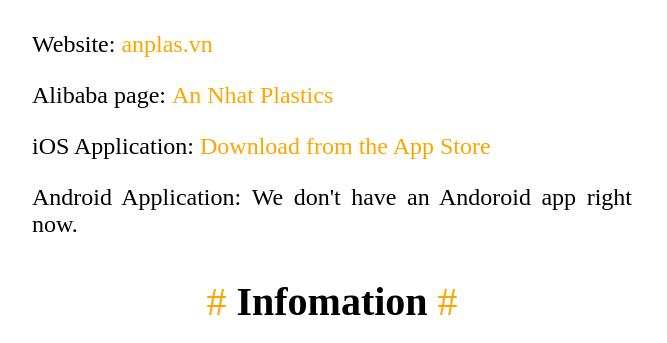
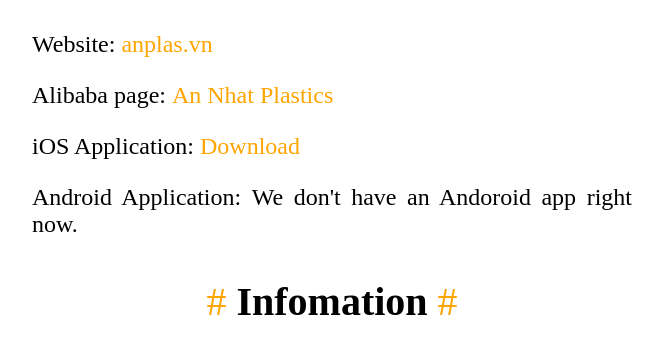
Before and after one commit to anpco/anpco.github.io, a plain HTML site: page index.html in a window 1280 px wide. Shown: the part 1200-1543 px from the top of the page, without its empty margins (308-975 px from the left). Drawn offline with Linux system fonts and the light colour scheme.

Commit message:
Update index.html

```diff
--- a/index.html
+++ b/index.html
@@ -25,7 +25,7 @@
 		<p style="font-size: 24px; color: black; text-align: justify;"><b style="font-weight: 540;">Website: </b><a style="text-decoration: none; color: orange;" href="https://anplas.vn/" target="_blank">anplas.vn</a></p>
 		<p style="font-size: 24px; color: black; text-align: justify;"><b style="font-weight: 540;">Alibaba page: </b><a style="text-decoration: none; color: orange;" href="https://vn1310146961prgj.trustpass.alibaba.com/" target="_blank">An Nhat Plastics</a></p>
 
-		<p style="font-size: 24px; color: black; text-align: justify;"><b style="font-weight: 540;">iOS Application: </b><a style="text-decoration: none; color: orange;" href="https://www.w3schools.com/" target="_blank">Download from the App Store</a></p>
+		<p style="font-size: 24px; color: black; text-align: justify;"><b style="font-weight: 540;">iOS Application: </b><a style="text-decoration: none; color: orange;" href="./ANP.pdf" target="_blank">Download</a></p>
 		<p style="font-size: 24px; color: black; text-align: justify;"><b style="font-weight: 540;">Android Application: </b>We don't have an Andoroid app right now.</p>
 
 		<p style="font-size: 40px; color: orange; text-align: center;"># <b style="color: black; font-weight: 680;">Infomation</b> #</p>
```
